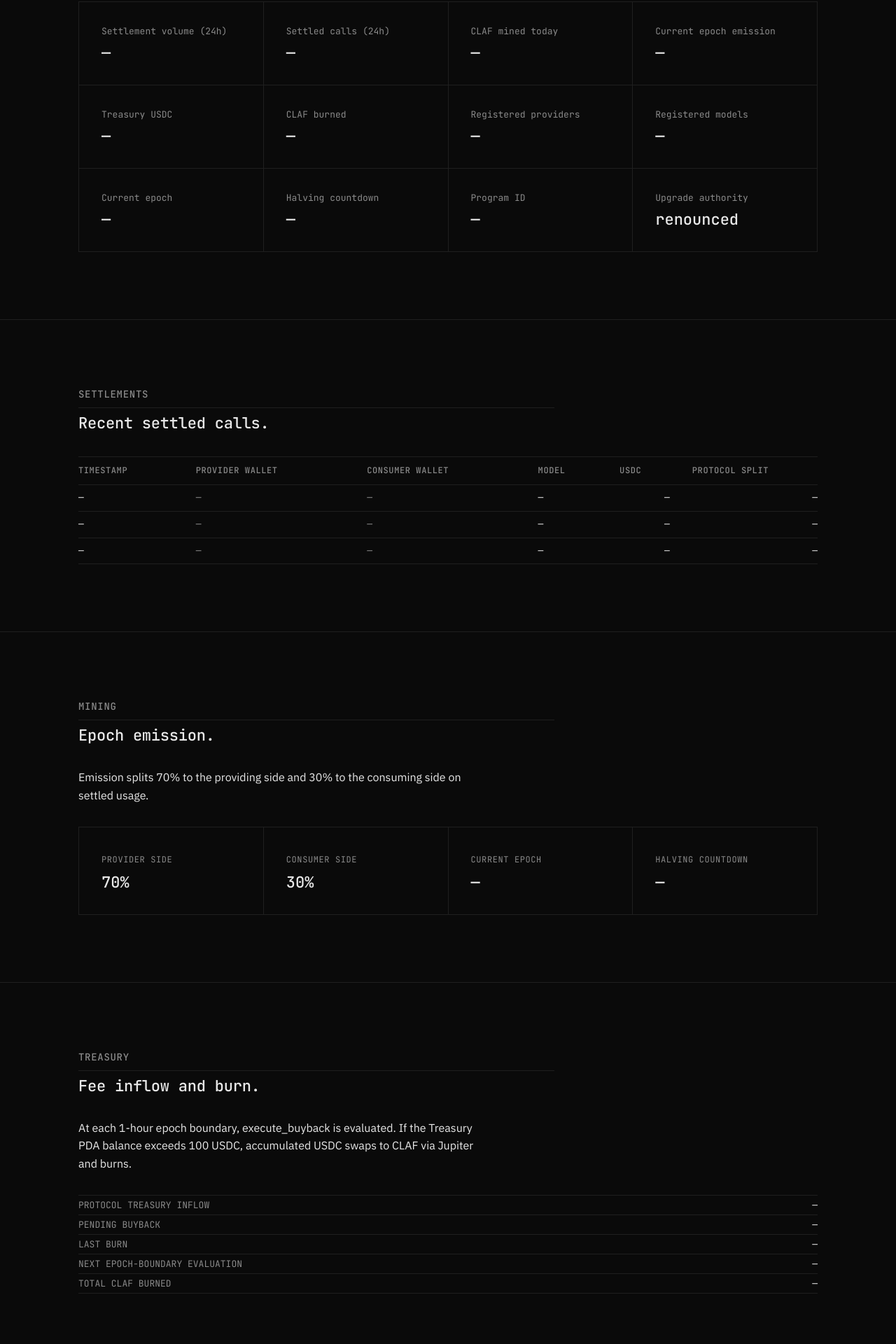
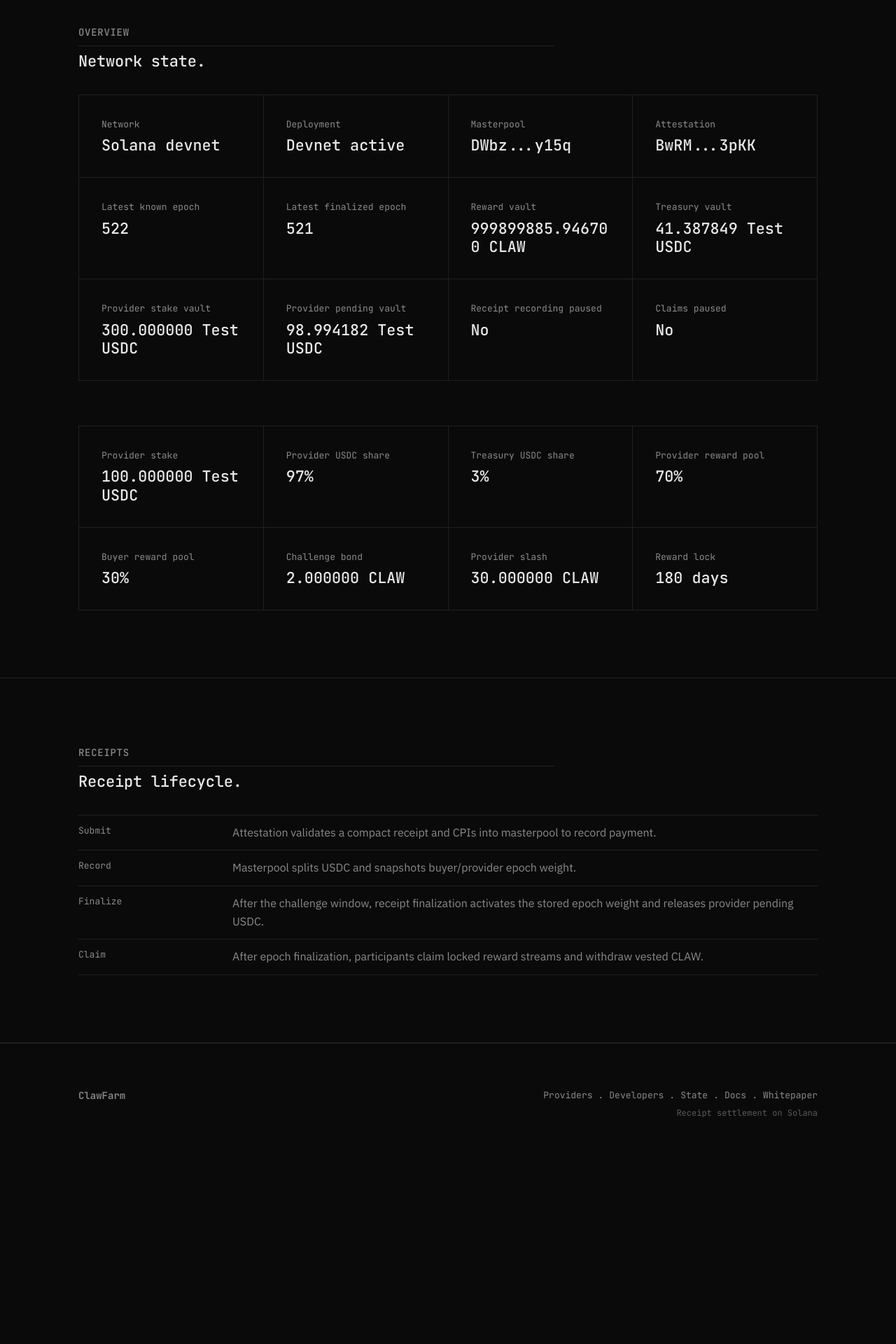
Before and after one commit to clawfarm-protocol/clawfarm-site, a Next.js app: page /state in a window 1280 px wide. Shown: the part 640-2560 px from the top of the page at 70% size. After the commit the page ends 2303 px from the top, so only its background shows below. Built offline with nearby package versions, Linux system fonts and the light colour scheme.

Commit message:
feat: populate devnet protocol surfaces

```diff
--- a/app/network/page.tsx
+++ b/app/network/page.tsx
@@ -1,70 +1,49 @@
 import type { Metadata } from 'next'
 
+import { NetworkAddressSurface, NetworkBadge, StateDashboard } from '../components/ProtocolNetworkPanels'
+
 export const metadata: Metadata = {
-  title: 'Network — ClawFarm',
-  description: 'Live ClawFarm protocol state, treasury parameters, and settlement counters.',
+  title: 'Network - ClawFarm',
+  description: 'ClawFarm network deployments, program IDs, mints, PDAs, vaults, and config snapshot.',
   alternates: { canonical: '/network' },
 }
-
-const stats = [
-  ['Epoch', '#000'],
-  ['Active providers', '—'],
-  ['USDC settled (24H)', '—'],
-  ['CLAF distributed (24H)', '—'],
-  ['Total CLAF minted', '1,000,000,000'],
-  ['CLAF burned (total)', '—'],
-  ['Treasury balance', '— USDC'],
-  ['Avg settlement latency', '— ms'],
-]
 
 export default function NetworkPage() {
   return (
     <main>
       <section className="hero-section">
-        <div className="container">
-          <p className="eyebrow">Network</p>
-          <h1 className="page-title">Live protocol state.</h1>
-          <p className="page-copy">Every number below is verifiable through a chain explorer.</p>
+        <div className="container paper-column">
+          <p className="hero-status">Network</p>
+          <h1 className="hero-title">Deployment surface.</h1>
+          <p className="hero-copy">
+            Devnet is populated from the current contract deployment. Mainnet remains selectable but empty until deployment records exist.
+          </p>
+          <NetworkBadge />
         </div>
       </section>
 
-      <section className="section" id="stats">
+      <section className="section" id="addresses">
         <div className="container">
-          <div className="stat-grid">
-            {stats.map(([label, value]) => (
-              <div className="stat-cell" key={label}>
-                <p className="stat-label">{label}</p>
-                <p className="stat-value">{value}</p>
-              </div>
-            ))}
-          </div>
+          <SectionTitle eyebrow="Addresses" title="Programs, mints, and vaults." />
+          <NetworkAddressSurface />
         </div>
       </section>
 
-      <section className="section" id="treasury">
+      <section className="section" id="config">
         <div className="container">
-          <div className="section-heading">
-            <h2>Treasury is a contract.</h2>
-          </div>
-          <div className="key-list">
-            <div>Treasury fee</div>
-            <div>3% of every settlement</div>
-            <div>Mechanism</div>
-            <div>Automated buyback-and-burn via swap aggregator</div>
-            <div>Trigger</div>
-            <div>Every epoch end, when Treasury balance ≥ 100 USDC</div>
-            <div>Treasury PDA</div>
-            <div>
-              <span className="mono">7xKXtg2CW87d97TXJSDpbD5jBkheTqA83TZRuJosgAsU</span>{' '}
-              <a href="/state" className="text-link">View state →</a>
-            </div>
-            <div>Total burned</div>
-            <div>—</div>
-            <div>Last buyback</div>
-            <div>—</div>
-          </div>
+          <SectionTitle eyebrow="Config" title="Economic snapshot." />
+          <StateDashboard />
         </div>
       </section>
     </main>
   )
 }
+
+function SectionTitle({ eyebrow, title }: { eyebrow: string; title: string }) {
+  return (
+    <div className="section-heading">
+      <p className="section-kicker">{eyebrow}</p>
+      <h2>{title}</h2>
+    </div>
+  )
+}
--- a/app/page.tsx
+++ b/app/page.tsx
@@ -2,21 +2,14 @@ import type { ReactNode } from 'react'
 
 import CodeTabs from './components/CodeTabs'
 import SettlementFeed from './components/SettlementFeed'
-import { GENESIS_LIVE, type LiveSurfaceState } from './lib/config'
-
-const protocolNumbers = [
-  ['1B', 'CLAF total supply'],
-  ['0%', 'allocation'],
-  ['97/3', 'provider settlement / protocol fee'],
-  ['10 yr', 'emission schedule'],
-]
-
-const miningStats = [
-  ['CLAF mined today', '—'],
-  ['Current epoch emission', '—'],
-  ['Halving countdown', '—'],
-  ['Fixed total supply', '1,000,000,000'],
-]
+import type { LiveSurfaceState } from './lib/config'
+import {
+  HomeProtocolState,
+  NetworkBadge,
+  ProtocolNumberWall,
+  ProtocolStatusStrip,
+  TreasurySnapshot,
+} from './components/ProtocolNetworkPanels'
 
 const miningEvents: string[][] = []
 const miningEventsState: LiveSurfaceState = 'loading'
@@ -31,32 +24,6 @@ const registryRows = [
   ['model-v-002', '—', '—', '—'],
 ]
 
-const protocolState = {
-  network: [
-    ['Network', 'Solana mainnet'],
-    ['Program ID', '—'],
-    ['Genesis slot', '—'],
-    ['Upgrade authority', 'renounced'],
-    ['Admin key', 'none'],
-    ['Current epoch', '—'],
-  ],
-  activity: [
-    ['Total providers', '—'],
-    ['Total consumers', '—'],
-    ['24h volume (USDC)', '—'],
-    ['24h settlements', '—'],
-    ['CLAF circulating', '—'],
-    ['CLAF burned', '—'],
-  ],
-}
-
-const treasuryStats = [
-  ['Protocol treasury inflow', '—'],
-  ['Pending buyback', '—'],
-  ['Total CLAF burned', '—'],
-  ['Next burn epoch', '—'],
-]
-
 const burnRows: string[][] = []
 const burnRowsState: LiveSurfaceState = 'loading'
 
@@ -65,27 +32,23 @@ export default function Home() {
     <main>
       <section className="hero-section">
         <div className="container paper-column">
-          <p className="hero-status">Genesis-immutable · 0% allocation · Solana</p>
-          <h1 className="hero-title">Mining inference.</h1>
-          <div className="live-status-strip" aria-label="Protocol status">
-            <span className="status-dot" aria-hidden="true" />
-            <span>Protocol live</span>
-            <span>Current epoch: <data data-live-field="current-epoch">—</data></span>
-            <span>Genesis: <data data-live-field="genesis-status">{GENESIS_LIVE ? 'active' : 'inactive'}</data></span>
-          </div>
+          <p className="hero-status">Genesis-immutable . Devnet default . Solana</p>
+          <h1 className="hero-title">Receipt settlement for inference.</h1>
+          <ProtocolStatusStrip />
+          <NetworkBadge />
           <p className="hero-copy">
-            The settlement protocol for the inference economy.
+            ClawFarm records wallet-paid inference receipts, splits USDC at record time, and turns finalized usage into epoch reward weight.
           </p>
           <div className="hero-role-grid" aria-label="Protocol entry paths">
             <a className="role-entry" href="/providers">
               <span>Providers</span>
               <strong>Register an endpoint →</strong>
-              <small>Supply capacity from any source. Settlement pays USDC and mines CLAF.</small>
+              <small>Register a wallet-backed endpoint. Receipt payments create pending provider USDC until finalization.</small>
             </a>
             <a className="role-entry" href="/builders">
               <span>Developers</span>
               <strong>Start with the SDK →</strong>
-              <small>Call any registered model. Every settled call mines CLAF to the wallet.</small>
+              <small>Submit compact receipts through the attestation program. Finalized usage earns buyer-side epoch weight.</small>
             </a>
           </div>
           <p className="tertiary-link">
@@ -99,7 +62,7 @@ export default function Home() {
           <SectionHeader eyebrow="Settlement" title="Settlement, live." />
           <SettlementFeed state="loading" />
           <p className="section-footnote wide-footnote">
-            The 3% protocol split is treasury inflow. Data rows are bound to the live settlement source.
+            The 3% treasury split is booked when a receipt payment is recorded. Provider USDC stays pending until the receipt is finalized.
           </p>
         </div>
       </section>
@@ -108,18 +71,28 @@ export default function Home() {
         <div className="container">
           <SectionHeader eyebrow="Mining" title="Mining." />
           <p className="section-intro">
-            Each inference call mines CLAF. Emission splits 70% to the providing side and 30% to the consuming side.
+            Receipts do not pay direct per-call rewards. Finalized usage activates buyer and provider epoch weight, then permissionless epoch finalization makes rewards claimable into locked streams.
           </p>
-          <div className="stat-strip mining-strip" data-live-state="loading">
-            {miningStats.map(([label, value]) => (
-              <div className="treasury-stat" key={label}>
-                <span>{label}</span>
-                <p data-live-field={label.toLowerCase().replaceAll(' ', '-')}>{value}</p>
-              </div>
-            ))}
+          <div className="stat-strip mining-strip">
+            <div className="treasury-stat">
+              <span>Provider epoch pool</span>
+              <p>70%</p>
+            </div>
+            <div className="treasury-stat">
+              <span>Buyer epoch pool</span>
+              <p>30%</p>
+            </div>
+            <div className="treasury-stat">
+              <span>Reward lock</span>
+              <p>180 days</p>
+            </div>
+            <div className="treasury-stat">
+              <span>Devnet challenge window</span>
+              <p>30 sec</p>
+            </div>
           </div>
           <p className="section-footnote wide-footnote">
-            Epoch length is 1 hour. Halving occurs every 2 years across a 10-year emission horizon; about 968.75M CLAF can emit, and the residual remains uncirculated.
+            The devnet challenge window is intentionally short for testing. Mainnet timing remains pending until mainnet config is deployed.
           </p>
           <div className="protocol-table-shell burn-table-shell" data-live-state={miningEventsState}>
             <table className="protocol-table">
@@ -127,7 +100,7 @@ export default function Home() {
                 <tr>
                   <th>Wallet</th>
                   <th>Role</th>
-                  <th className="num-col">CLAF amount</th>
+                  <th className="num-col">CLAW amount</th>
                   <th className="num-col">Timestamp</th>
                 </tr>
               </thead>
@@ -161,16 +134,9 @@ export default function Home() {
       <section className="section" id="state">
         <div className="container">
           <SectionHeader eyebrow="State" title="The protocol, in four numbers." />
-          <div className="number-wall">
-            {protocolNumbers.map(([value, label]) => (
-              <div className="number-cell" key={label}>
-                <p>{value}</p>
-                <span>{label}</span>
-              </div>
-            ))}
-          </div>
+          <ProtocolNumberWall />
           <p className="section-footnote wide-footnote">
-            Fixed at Genesis. Cannot be modified by any party including the original author.
+            Values are rendered from the selected network profile. Devnet is the default first-visit network.
           </p>
         </div>
       </section>
@@ -231,7 +197,7 @@ export default function Home() {
       <section className="section" id="protocol-state">
         <div className="container">
           <SectionHeader eyebrow="Explorer" title="Protocol state." />
-          <StateGrid network={protocolState.network} activity={protocolState.activity} />
+          <HomeProtocolState />
           <p className="table-action">
             <a href="/state">Full state view →</a>
           </p>
@@ -240,37 +206,30 @@ export default function Home() {
 
       <section className="section" id="treasury">
         <div className="container">
-          <SectionHeader eyebrow="Treasury" title="Treasury and burn." />
+          <SectionHeader eyebrow="Treasury" title="Treasury and pending revenue." />
           <p className="section-intro">
-            Every protocol-routed settlement collects a 3% fee in USDC. At each 1-hour epoch boundary, if the Treasury PDA balance exceeds 100 USDC, accumulated USDC swaps to CLAF via Jupiter and burns. No human trigger. No admin key. No discretionary spending.
+            Every recorded receipt splits wallet-paid USDC immediately: 97% to provider pending revenue and 3% to the treasury USDC vault. The current contract does not expose an automated buyback path.
           </p>
-          <div className="stat-strip" data-live-state="loading">
-            {treasuryStats.map(([label, value]) => (
-              <div className="treasury-stat" key={label}>
-                <span>{label}</span>
-                <p data-live-field={label.toLowerCase().replaceAll(' ', '-')}>{value}</p>
-              </div>
-            ))}
-          </div>
+          <TreasurySnapshot />
           <div className="protocol-table-shell burn-table-shell" data-live-state={burnRowsState}>
             <table className="protocol-table">
               <thead>
                 <tr>
                   <th>Date</th>
                   <th className="num-col">USDC in</th>
-                  <th className="num-col">CLAF burned</th>
+                  <th className="num-col">CLAW burned</th>
                   <th>Tx</th>
                 </tr>
               </thead>
               <tbody>
                 {burnRowsState === 'loading' ? (
                   <tr>
-                    <td className="empty-row" colSpan={4}>Loading burn events.</td>
+                    <td className="empty-row" colSpan={4}>No burn stream is exposed by the current contract.</td>
                   </tr>
                 ) : null}
                 {burnRowsState === 'empty' ? (
                   <tr>
-                    <td className="empty-row" colSpan={4}>No burn events yet.</td>
+                    <td className="empty-row" colSpan={4}>No contract burn stream is configured.</td>
                   </tr>
                 ) : null}
                 {burnRowsState === 'populated'
@@ -286,7 +245,7 @@ export default function Home() {
               </tbody>
             </table>
           </div>
-          <p className="section-footnote wide-footnote">Burn rows populate from the live treasury source. Evaluation occurs at the next epoch boundary.</p>
+          <p className="section-footnote wide-footnote">Treasury and pending provider balances come from the static devnet snapshot. Mainnet remains pending until deployment records exist.</p>
           <p className="table-action">
             <a href="/state#treasury">Full state view →</a>
           </p>
@@ -310,15 +269,15 @@ export default function Home() {
           <div className="economics-stack">
             <article>
               <h3>Emission</h3>
-              <p>CLAF emission is fixed at Genesis. Every epoch releases a known amount against settled protocol activity.</p>
+              <p>CLAW emission inventory is minted at Genesis. Epoch rewards are allocated by finalized buyer and provider usage weight.</p>
             </article>
             <article>
               <h3>Settlement</h3>
-              <p>USDC settlement is per call. The provider receives 97%; the protocol receives 3% for buyback-and-burn.</p>
+              <p>USDC settlement is receipt-based. The provider share is held in pending revenue until receipt finalization.</p>
             </article>
             <article>
               <h3>Distribution</h3>
-              <p>Mining splits across both sides of usage: 70% to the providing side and 30% to the consuming side.</p>
+              <p>Reward claims create locked streams. Owners withdraw vested CLAW over the configured lock period.</p>
             </article>
           </div>
         </div>
@@ -337,7 +296,7 @@ export default function Home() {
             <article className="action-column">
               <h2>For providers.</h2>
               <p>
-                Register an endpoint. The protocol does not ask where capacity comes from. 97% of every settlement is paid to the provider in USDC. CLAF rewards accrue automatically by settled volume.
+                Register an endpoint. The protocol does not ask where capacity comes from. 97% of every settlement is paid to the provider in USDC. CLAW rewards accrue through finalized epoch weight.
               </p>
               <a href="/providers">Register an endpoint →</a>
             </article>
@@ -379,34 +338,3 @@ function SupplyLayer({
     </article>
   )
 }
-
-function StateGrid({
-  network,
-  activity,
-}: {
-  network: string[][]
-  activity: string[][]
-}) {
-  return (
-    <div className="state-grid">
-      <StatePanel title="Network" rows={network} />
-      <StatePanel title="Activity" rows={activity} />
-    </div>
-  )
-}
-
-function StatePanel({ title, rows }: { title: string; rows: string[][] }) {
-  return (
-    <section className="state-panel">
-      <h3>{title}</h3>
-      <dl className="kv-list">
-        {rows.map(([label, value]) => (
-          <div className="kv-row" key={label}>
-            <dt>{label}</dt>
-            <dd data-live-field={label.toLowerCase().replaceAll(' ', '-')}>{value}</dd>
-          </div>
-        ))}
-      </dl>
-    </section>
-  )
-}
--- a/app/state/page.tsx
+++ b/app/state/page.tsx
@@ -1,46 +1,12 @@
 import type { Metadata } from 'next'
 
+import { NetworkBadge, StateDashboard } from '../components/ProtocolNetworkPanels'
+
 export const metadata: Metadata = {
-  title: 'State — ClawFarm',
-  description: 'Live protocol dashboard for ClawFarm settlement volume, mining emission, treasury, registry counts, epoch, and halving state.',
+  title: 'State - ClawFarm',
+  description: 'Devnet-first protocol dashboard for ClawFarm programs, mints, vaults, config values, and epoch state.',
   alternates: { canonical: '/state' },
 }
-
-const overviewMetrics = [
-  ['Settlement volume (24h)', '—'],
-  ['Settled calls (24h)', '—'],
-  ['CLAF mined today', '—'],
-  ['Current epoch emission', '—'],
-  ['Treasury USDC', '—'],
-  ['CLAF burned', '—'],
-  ['Registered providers', '—'],
-  ['Registered models', '—'],
-  ['Current epoch', '—'],
-  ['Halving countdown', '—'],
-  ['Program ID', '—'],
-  ['Upgrade authority', 'renounced'],
-]
-
-const settlementRows = [
-  ['—', '—', '—', '—', '—', '—'],
-  ['—', '—', '—', '—', '—', '—'],
-  ['—', '—', '—', '—', '—', '—'],
-]
-
-const treasuryRows = [
-  ['Protocol treasury inflow', '—'],
-  ['Pending buyback', '—'],
-  ['Last burn', '—'],
-  ['Next epoch-boundary evaluation', '—'],
-  ['Total CLAF burned', '—'],
-]
-
-const registryRows = [
-  ['model-l-001', '—', '—'],
-  ['model-l-002', '—', '—'],
-  ['model-i-001', '—', '—'],
-  ['model-v-001', '—', '—'],
-]
 
 export default function StatePage() {
   return (
@@ -50,123 +16,31 @@ export default function StatePage() {
           <p className="hero-status">State</p>
           <h1 className="hero-title">Protocol dashboard.</h1>
           <p className="hero-copy">
-            Settlement volume, mining emission, treasury, registry counts, epoch, and halving state in one live surface.
+            Program addresses, vault balances, pause flags, epoch cursor, and Phase 1 economic parameters from the selected network profile.
           </p>
+          <NetworkBadge />
         </div>
       </section>
 
       <section className="section" id="overview">
         <div className="container">
           <SectionTitle eyebrow="Overview" title="Network state." />
-          <div className="stat-grid">
-            {overviewMetrics.map(([label, value]) => (
-              <article className="stat-cell" key={label}>
-                <p className="stat-label">{label}</p>
-                <p className="stat-value" data-live-field={label.toLowerCase().replaceAll(' ', '-')}>{value}</p>
-              </article>
-            ))}
-          </div>
+          <StateDashboard />
         </div>
       </section>
 
       <section className="section" id="settlements">
         <div className="container">
-          <SectionTitle eyebrow="Settlements" title="Recent settled calls." />
-          <div className="protocol-table-shell">
-            <table className="protocol-table">
-              <thead>
-                <tr>
-                  <th>Timestamp</th>
-                  <th>Provider wallet</th>
-                  <th>Consumer wallet</th>
-                  <th>Model</th>
-                  <th className="num-col">USDC</th>
-                  <th className="num-col">Protocol split</th>
-                </tr>
-              </thead>
-              <tbody>
-                {settlementRows.map(([time, provider, consumer, model, usdc, split], index) => (
-                  <tr key={index}>
-                    <td>{time}</td>
-                    <td>{provider}</td>
-                    <td>{consumer}</td>
-                    <td>{model}</td>
-                    <td className="right">{usdc}</td>
-                    <td className="right">{split}</td>
-                  </tr>
-                ))}
-              </tbody>
-            </table>
-          </div>
-        </div>
-      </section>
-
-      <section className="section" id="mining">
-        <div className="container">
-          <SectionTitle eyebrow="Mining" title="Epoch emission." />
-          <p className="section-intro">
-            Emission splits 70% to the providing side and 30% to the consuming side on settled usage.
-          </p>
-          <div className="stat-strip">
-            <div className="treasury-stat">
-              <span>Provider side</span>
-              <p>70%</p>
-            </div>
-            <div className="treasury-stat">
-              <span>Consumer side</span>
-              <p>30%</p>
-            </div>
-            <div className="treasury-stat">
-              <span>Current epoch</span>
-              <p data-live-field="current-epoch">—</p>
-            </div>
-            <div className="treasury-stat">
-              <span>Halving countdown</span>
-              <p data-live-field="halving-countdown">—</p>
-            </div>
-          </div>
-        </div>
-      </section>
-
-      <section className="section" id="treasury">
-        <div className="container">
-          <SectionTitle eyebrow="Treasury" title="Fee inflow and burn." />
-          <p className="section-intro">
-            At each 1-hour epoch boundary, execute_buyback is evaluated. If the Treasury PDA balance exceeds 100 USDC, accumulated USDC swaps to CLAF via Jupiter and burns.
-          </p>
-          <dl className="kv-list state-kv-wide">
-            {treasuryRows.map(([label, value]) => (
-              <div className="kv-row" key={label}>
-                <dt>{label}</dt>
-                <dd data-live-field={label.toLowerCase().replaceAll(' ', '-')}>{value}</dd>
-              </div>
-            ))}
-          </dl>
-        </div>
-      </section>
-
-      <section className="section" id="registry">
-        <div className="container">
-          <SectionTitle eyebrow="Registry" title="Model supply counts." />
-          <div className="protocol-table-shell">
-            <table className="protocol-table">
-              <thead>
-                <tr>
-                  <th>Model</th>
-                  <th className="num-col">Providers</th>
-                  <th className="num-col">30d volume</th>
-                </tr>
-              </thead>
-              <tbody>
-                {registryRows.map(([model, providers, volume]) => (
-                  <tr key={model}>
-                    <td>{model}</td>
-                    <td className="right">{providers}</td>
-                    <td className="right">{volume}</td>
-                  </tr>
-                ))}
-              </tbody>
-            </table>
+          <SectionTitle eyebrow="Receipts" title="Receipt lifecycle." />
+          <div className="key-list">
+            <div>Submit</div>
+            <div>Attestation validates a compact receipt and CPIs into masterpool to record payment.</div>
+            <div>Record</div>
+            <div>Masterpool splits USDC and snapshots buyer/provider epoch weight.</div>
+            <div>Finalize</div>
+            <div>After the challenge window, receipt finalization activates the stored epoch weight and releases provider pending USDC.</div>
+            <div>Claim</div>
+            <div>After epoch finalization, participants claim locked reward streams and withdraw vested CLAW.</div>
           </div>
         </div>
       </section>
```
